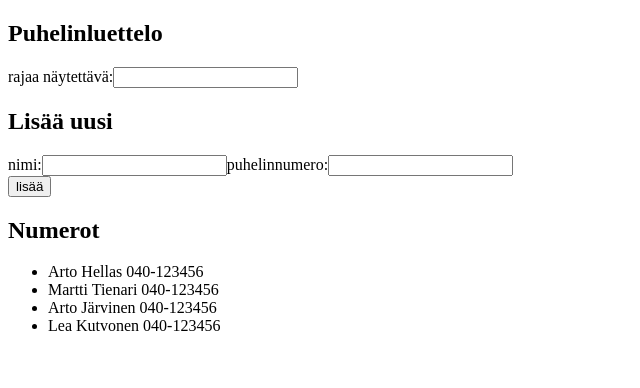
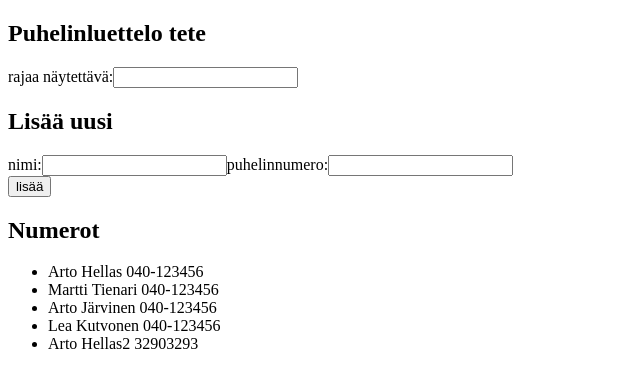
Before and after one commit to liamkar/fullstack-course, a React (Create React App) app in the folder 2-harkat/puhelinluettelo/: page / in a window 1280 px wide. Shown: the top 388 px of the page, without its empty margins (0-640 px from the left). Built offline with nearby package versions, Linux system fonts and the light colour scheme; data requests are answered from the project's data file.

Commit message:
2.14. add db data input support

```diff
--- a/2-harkat/puhelinluettelo/db.json
+++ b/2-harkat/puhelinluettelo/db.json
@@ -19,6 +19,12 @@
       "name": "Lea Kutvonen",
       "number": "040-123456",
       "id": 4
+    },
+    {
+      "name": "Arto Hellas2",
+      "number": "32903293",
+      "important": false,
+      "id": 5
     }
   ]
 }
--- a/2-harkat/puhelinluettelo/src/App.js
+++ b/2-harkat/puhelinluettelo/src/App.js
@@ -31,14 +31,17 @@ class App extends React.Component {
     this.setState({ showAll: !this.state.showAll })
   }
 
+
+
   addPhoneNumber = (event) => {
     event.preventDefault()
     const phoneNumberObject = {
       name: this.state.newName,
       number: this.state.newPhoneNumber,
       date: new Date().new,
-      important: Math.random() > 0.5,
-      id: this.state.persons.length + 1
+      important: Math.random() > 0.5
+      //is our dummy server able to generate an id automatically????
+      //id: this.state.persons.length + 1
     }
 
     let nameAlreadyInUse = this.state.persons.filter(obj => {
@@ -49,14 +52,26 @@ class App extends React.Component {
 
     if (nameAlreadyInUse.length === 0) {
 
-        const persons = this.state.persons.concat(phoneNumberObject)
+        //const persons = this.state.persons.concat(phoneNumberObject)
 
+        axios.post('http://localhost:3001/persons', phoneNumberObject)
+        .then(response => {
+          console.log('post was a success, next update state')
+          this.setState({
+            persons: this.state.persons.concat(response.data),
+            newName: '',
+            newPhoneNumber: ''
+          })
+        })
+
+        /*
         this.setState({
             persons,
             newName: '',
             newPhoneNumber: ''
         })
-}
+        */
+    }
     else {
         alert('Name or phone number is already in use!');
     }
@@ -92,7 +107,7 @@ class App extends React.Component {
 
     return (
               <div>
-                <h2>Puhelinluettelo</h2>
+                <h2>Puhelinluettelo tete</h2>
                 <div>
 
                     <Filter filter={this.state.filter} handleFilterChange={this.handleFilterChange} />
```
Lines whose indentation alone changed are shown as unchanged.
